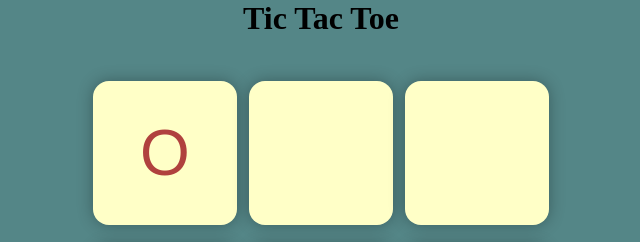
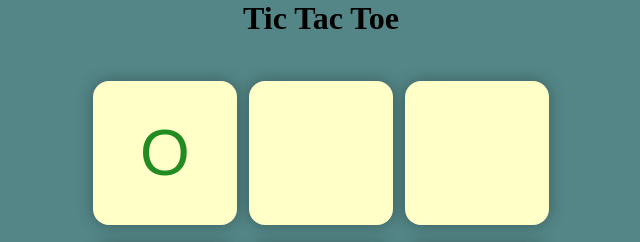
Before and after one commit to Prophet1999/Tic-Tac-Toe, a plain HTML site: page index.html in a window 1280 px wide. Both pictures are taken after a click on the button 484 px from the left and 153 px from the top of the page. Shown: the top 242 px of the page, 319-959 px from the left. Drawn offline with Linux system fonts and the light colour scheme.

Commit message:
segregating colors between X and O & removing from CSS

```diff
--- a/app.js
+++ b/app.js
@@ -29,10 +29,12 @@ boxes.forEach((box) => {
   box.addEventListener("click", () => {
     if (turnO) {
       //playerO
+      box.style.color = "ForestGreen";
       box.innerText = "O";
       turnO = false;
     } else {
       //playerX
+      box.style.color = "#b0413e";
       box.innerText = "X";
       turnO = true;
     }
--- a/style.css
+++ b/style.css
@@ -32,7 +32,6 @@ body {
   border: none;
   box-shadow: 0 0 1rem rgba(0, 0, 0, 0.3);
   font-size: 8vmin;
-  color: #b0413e;
   background-color: #ffffc7;
 }
 
```
